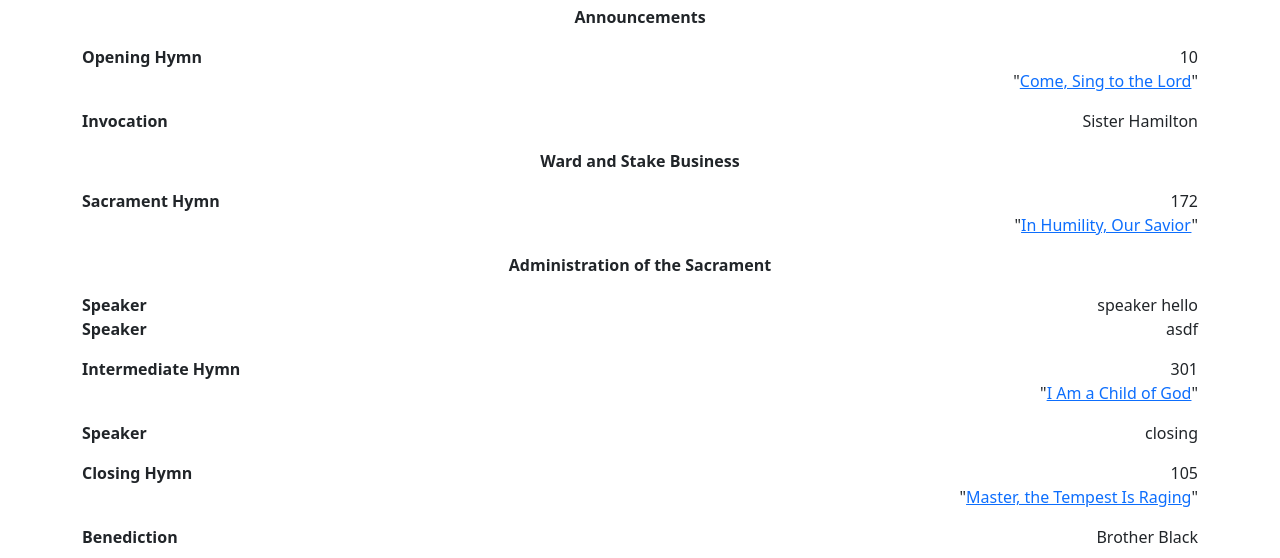
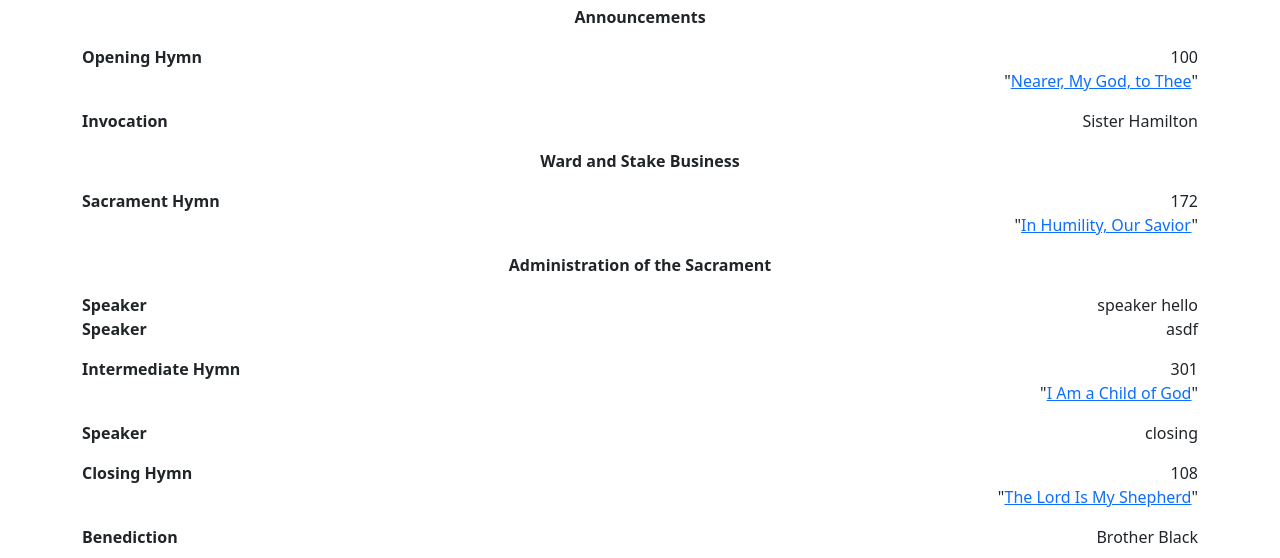
Before and after one commit to op6thward/op6thward.github.io, a plain HTML site: page program.html in a window 1280 px wide. Shown: the part 209-767 px from the top of the page. Drawn offline with nearby package versions, Linux system fonts and the light colour scheme.

Commit message:
Automatic update of content on 2023-04-11 15:06:43 -0600

```diff
--- a/program.html
+++ b/program.html
@@ -58,12 +58,12 @@
       Opening Hymn
     </div>
     <div class="col-auto">
-      10
+      100
     </div>
   </div>
   <div class="row">
     <div class="col text-end">
-      "<a href="https://www.churchofjesuschrist.org/music/library/hymns/come-sing-to-the-lord">Come, Sing to the Lord</a>"
+      "<a href="https://www.churchofjesuschrist.org/music/library/hymns/nearer-my-god-to-thee">Nearer, My God, to Thee</a>"
     </div>
   </div>
 </div>
@@ -155,12 +155,12 @@
       Closing Hymn
     </div>
     <div class="col-auto">
-      105
+      108
     </div>
   </div>
   <div class="row">
     <div class="col text-end">
-      "<a href="https://www.churchofjesuschrist.org/music/library/hymns/master-the-tempest-is-raging">Master, the Tempest Is Raging</a>"
+      "<a href="https://www.churchofjesuschrist.org/music/library/hymns/the-lord-is-my-shepherd">The Lord Is My Shepherd</a>"
     </div>
   </div>
 </div>
```
